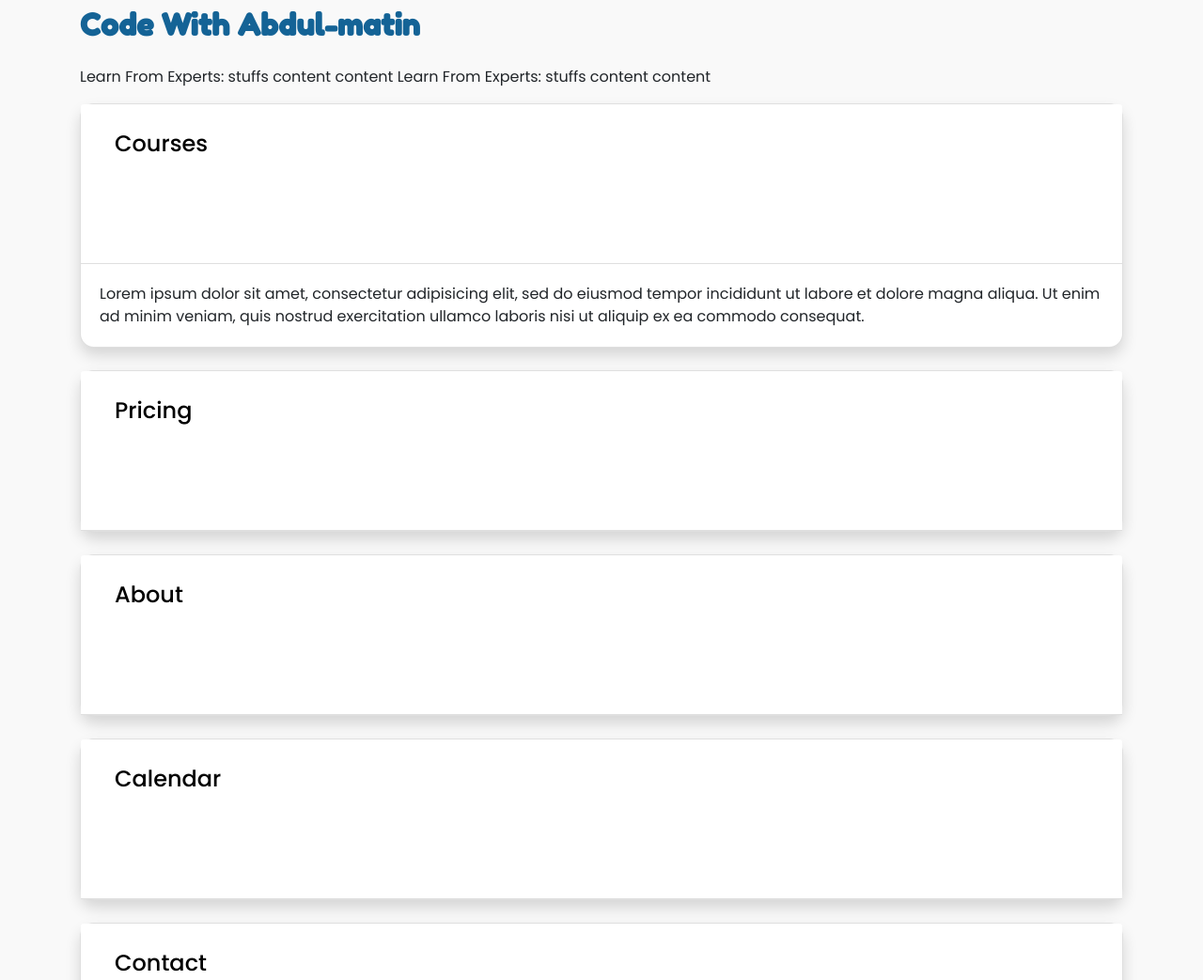
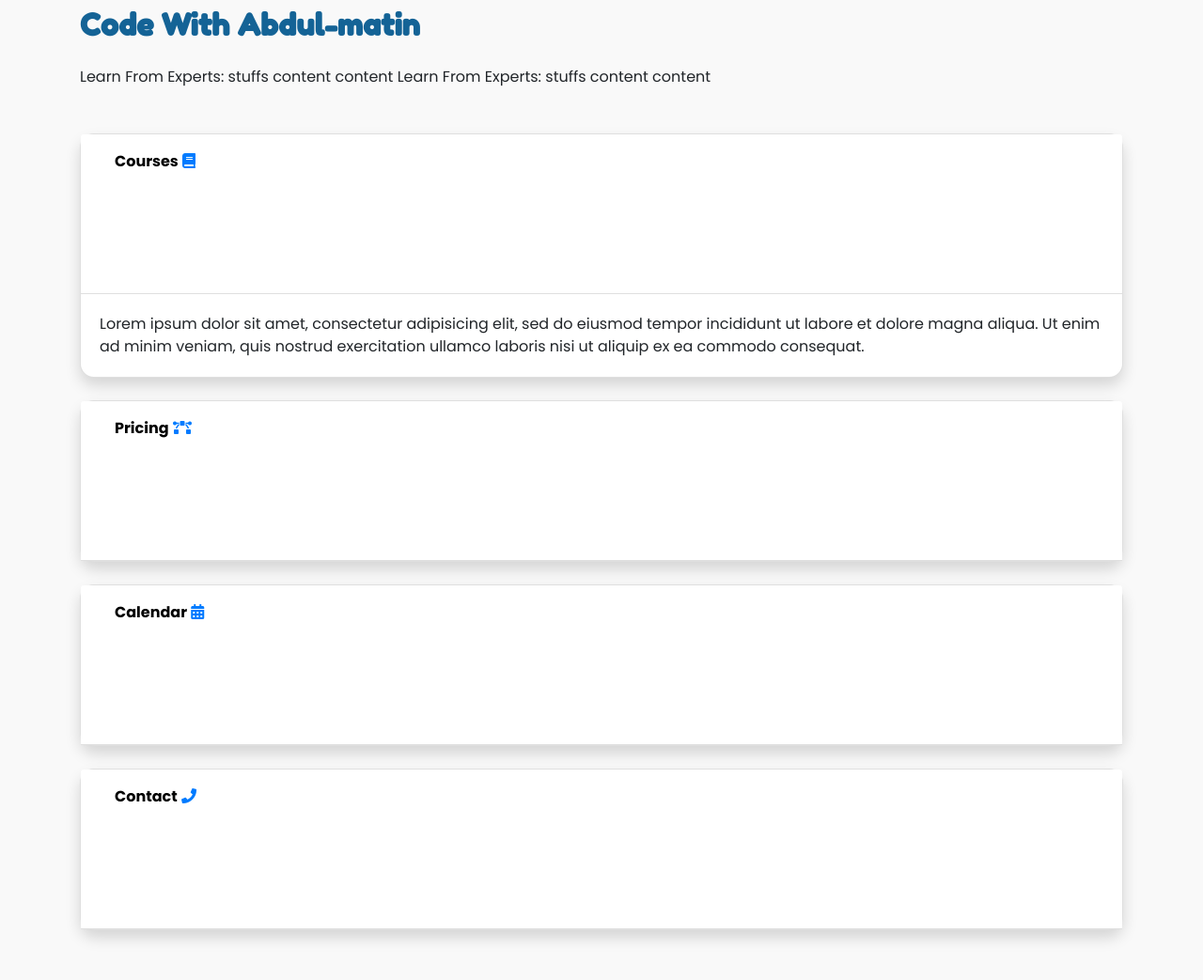
Before and after one commit to abdul-matin0/code-with-abdulmatin, a plain HTML site: page index.html in a window 1280 px wide. Shown: the part 160-1203 px from the top of the page at 94% size. After the commit the page ends 1174 px from the top, so only its background shows below. Drawn offline with nearby package versions, Linux system fonts and the light colour scheme.

Commit message:
added icons, footer

```diff
--- a/index.html
+++ b/index.html
@@ -20,7 +20,7 @@
   <div class="container mt-3 mb-5" >
     <div class="card bg-danger text-white notification">
       <div class="card-body text-center notification-text">
-        <i class="fas fa-calendar-check mr-3"></i> Free upcoming webinar <a href="#" class="btn btn-light ml-2 ml-md-5 mt-2 mt-sm-0" role="button"> View Details <i class="fas fa-arrow-right ml-sm-3 ml-2"></i></a>
+        <i class="fas fa-calendar-check mr-3"></i> Free upcoming webinar <a href="#calendar" class="btn btn-light ml-2 ml-md-5 mt-2 mt-sm-0" role="button"> View Details <i class="fas fa-arrow-right ml-sm-3 ml-2"></i></a>
       </div>
     </div>
   </div>
@@ -30,7 +30,7 @@
   <div class="container ">
     <!-- heading -->
     <h2 style="font-weight: bold; color: #146396; font-family: 'Fredoka One', cursive;" class="mb-4">Code With Abdul-matin</h2>
-    <p>Learn From Experts: stuffs content content Learn From Experts: stuffs content content</p>
+    <p class="mb-5">Learn From Experts: stuffs content content Learn From Experts: stuffs content content</p>
 
     <!-- content section -->
     <div id="accordion">
@@ -38,7 +38,8 @@
       <div class="card shadow mb-4">
         <div class="card-header">
           <a class="card-link" data-toggle="collapse" href="#collapseOne">
-            <h4 class="header-color mt-3 ml-3">Courses</h4>
+            <b class="header-color mt-3 ml-1 ml-sm-3">Courses</b>
+            <i class="fas fa-book card-icon mr-3 mr-sm-5 mt-2"></i>
           </a>
         </div>
         <div id="collapseOne" class="collapse show" data-parent="#accordion">
@@ -51,7 +52,8 @@
       <div class="card shadow mb-4">
         <div class="card-header">
           <a class="collapsed card-link" data-toggle="collapse" href="#collapseTwo">
-            <h4 class="header-color mt-3 ml-3">Pricing</h4>
+            <b class="header-color mt-3 ml-1 ml-sm-3">Pricing</b>
+            <i class="fas fa-bezier-curve card-icon mr-3 mr-sm-5 mt-2"></i>
         </a>
         </div>
         <div id="collapseTwo" class="collapse" data-parent="#accordion">
@@ -60,7 +62,7 @@
           </div>
         </div>
       </div>
-      <!-- card about -->
+      <!-- card about
       <div class="card shadow mb-4">
         <div class="card-header">
           <a class="collapsed card-link" data-toggle="collapse" href="#collapseThree">
@@ -72,12 +74,13 @@
             Lorem ipsum dolor sit amet, consectetur adipisicing elit, sed do eiusmod tempor incididunt ut labore et dolore magna aliqua. Ut enim ad minim veniam, quis nostrud exercitation ullamco laboris nisi ut aliquip ex ea commodo consequat.
           </div>
         </div>
-      </div>
+      </div> -->
       <!-- card calendar -->
-      <div class="card shadow mb-4">
+      <div class="card shadow mb-4" id="calendar">
         <div class="card-header">
           <a class="collapsed card-link" data-toggle="collapse" href="#collapseFour">
-            <h4 class="header-color mt-3 ml-3">Calendar</h4>
+            <b class="header-color mt-3 ml-1 ml-sm-3">Calendar</b>
+            <i class="fas fa-calendar-alt card-icon mr-3 mr-sm-5 mt-2"></i>
           </a>
         </div>
         <div id="collapseFour" class="collapse" data-parent="#accordion">
@@ -90,7 +93,8 @@
       <div class="card shadow mb-4">
         <div class="card-header">
           <a class="collapsed card-link" data-toggle="collapse" href="#collapseFour">
-            <h4 class="header-color mt-3 ml-3">Contact</h4>
+            <b class="header-color mt-3 ml-1 ml-sm-3">Contact</b>
+            <i class="fas fa-phone card-icon mr-3 mr-sm-5 mt-2"></i>
         </a>
         </div>
         <div id="collapseFour" class="collapse" data-parent="#accordion">
@@ -99,7 +103,15 @@
           </div>
         </div>
       </div>
+      <!-- end of accordion -->
     </div>
+      <div class="row">
+        <div class="col-12 footer">
+
+        </div>
+      </div>
+
+    <!-- end of main section -->
   </div>
 
   <!-- javascript -->
```
